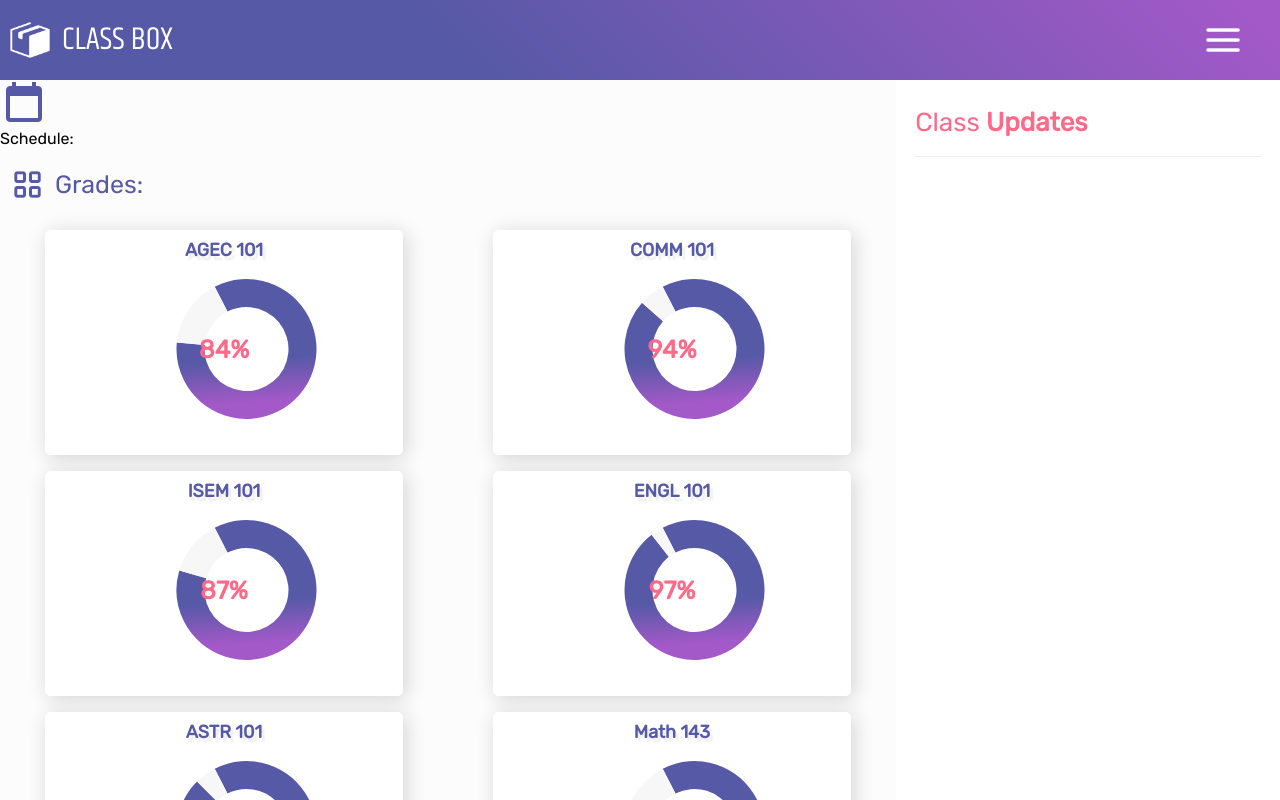
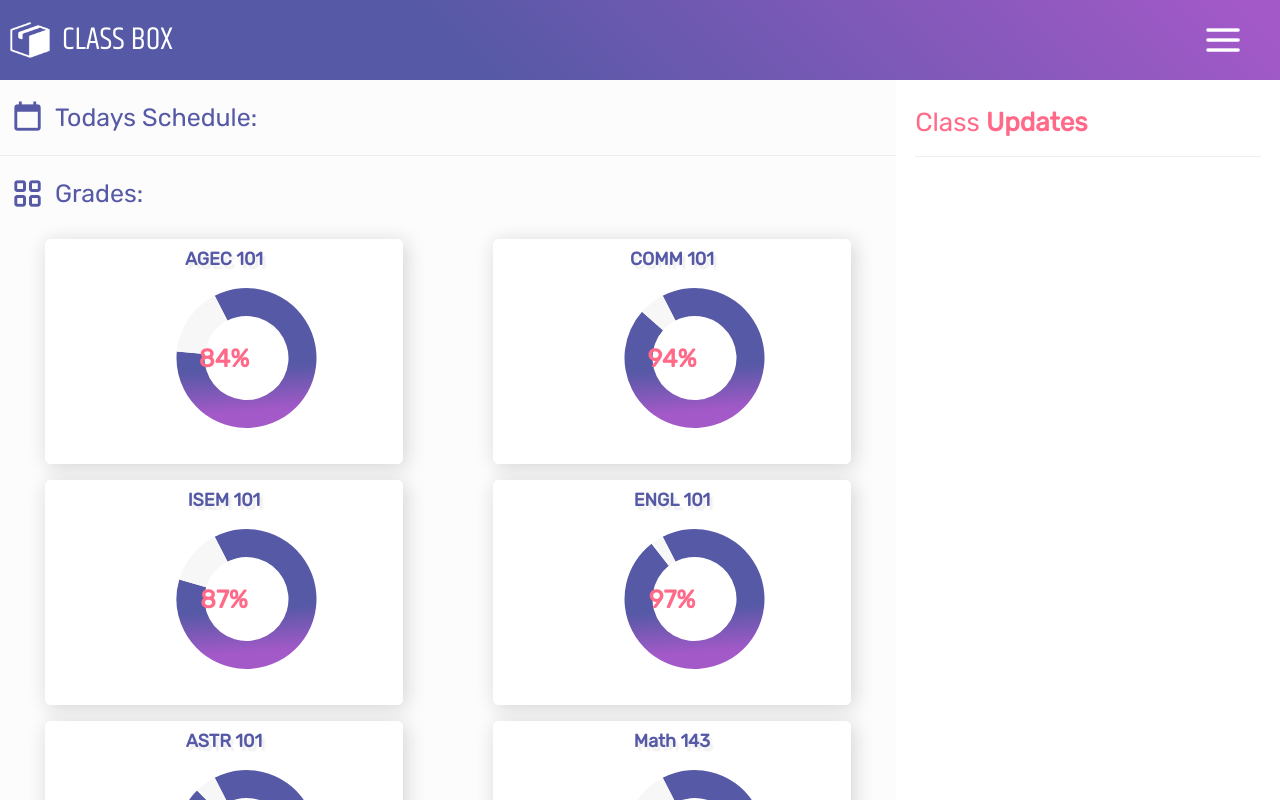
Before and after one commit to box-class/class-box-frontend, a React (Create React App) app: page /student/dashboard in a window 1280 px wide. Built offline with nearby package versions, Linux system fonts and the light colour scheme.

Commit message:
created basic schedule view, replacing this with library later

```diff
--- a/package.json
+++ b/package.json
@@ -3,7 +3,7 @@
   "version": "0.1.0",
   "private": true,
   "dependencies": {
-    "@material-ui/core": "^4.3.0",
+    "@material-ui/core": "^4.4.3",
     "chart.js": "^2.8.0",
     "react": "^16.8.6",
     "react-dom": "^16.8.6",
--- a/src/Student/Dashboard/student-dashboard-main.js
+++ b/src/Student/Dashboard/student-dashboard-main.js
@@ -14,6 +14,7 @@ import {
     DashboardWrap,
     RightSide
  } from '../../Styles/student-dashboard/student-dashboard';
+import { ScheduleArea, ScheduleHeader } from '../../Styles/Shared/schedule';
 import ScheduleMain from '../Schedule/schedule-main';
 import calendar from '../../assetts/calendar.png';
 
@@ -40,16 +41,19 @@ export default class StudentDashboard extends Component {
                 <StudentNav />
                 <DashboardWrap>
                     <LeftSide>
-                        <div>
-                            <img src={calendar} alt='calendar icon' />
-                            <h3>Schedule:</h3>
+                        <ScheduleArea>
+                            <ScheduleHeader>
+                                <img src={calendar} alt='calendar icon' />
+                                <h3>Todays Schedule:</h3>
+                            </ScheduleHeader>
                             <ScheduleMain />
-                        </div>
+                        </ScheduleArea>
 
                         <GradesHeading>
                             <img src={collection} alt="collection" />
                             <h3>Grades:</h3>
                         </GradesHeading>
+                        {/* #TODO: extract to it's own component*/}
                         <ChartArea large={this.state.large}>
 
                             {userData.currentCourses.map(course => {
--- a/src/Student/Schedule/item.js
+++ b/src/Student/Schedule/item.js
@@ -1,12 +1,15 @@
 import React from 'react';
+import { ScheduleItem, ItemWrap } from '../../Styles/Shared/schedule';
 
 const Item = (props) => {
     console.log(props)
     return(
-        <>
-            <div>{props.data.task}</div>
-            <div>{props.data.time}</div>
-        </>
+        <ScheduleItem color={props.color} >
+            <ItemWrap>
+                <div>{props.data.task}</div>
+                <div>{props.data.time}</div>
+            </ItemWrap>
+        </ScheduleItem>
     )
 }
 
--- a/src/Student/Schedule/schedule-items.js
+++ b/src/Student/Schedule/schedule-items.js
@@ -1,15 +1,21 @@
-import React, { useEffect, useState } from 'react';
+import React from 'react';
 import Item from './item';
+import { ScheduleWrap } from '../../Styles/Shared/schedule';
 
 const ScheduleItems = (props) => {
+    console.log(props)
     return(
-        <div>
-            {props.data.map(item => {
+        <ScheduleWrap>
+            {props.data.map((item, index) => {
                 return item.map(i => {
-                    return <Item key={i.id} data={i} />
+                    return <Item
+                            key={i.id}
+                            data={i}
+                            color={index === 0 ? 1 : index % 2 === 0 ? 1 : 0}
+                    />
                 })
             })}
-        </div>
+        </ScheduleWrap>
     )
 }
 
--- a/src/Student/Schedule/schedule-main.js
+++ b/src/Student/Schedule/schedule-main.js
@@ -66,7 +66,7 @@ const ScheduleMain = (props) => {
 
     console.log(schedule)
     return (
-        <div>
+        <div className="scheduleItems">
             <ScheduleItems data={schedule && schedule} />
         </div>
     )
--- /dev/null
+++ b/src/Styles/Shared/schedule.js
@@ -0,0 +1,46 @@
+import styled from "styled-components";
+import { colors, media } from '../Shared/variables';
+
+export const ScheduleArea = styled.div`
+    width: 100%;
+    display: flex;
+    flex-direction: column;
+`
+
+export const ScheduleHeader = styled.div`
+    display: flex;
+    flex-direction: row;
+    margin: 20px 10px;
+
+    h3 {
+        align-self: center;
+        padding-left: 10px;
+        color: ${colors.primary};
+        font-size: 25px;
+    }
+
+    img {
+        width: 35px;
+    }
+`
+
+export const ScheduleWrap = styled.div`
+    width: 100%;
+    display: flex;
+    flex-direction: column;
+    border-bottom: 1px solid #eee;
+`
+
+export const ScheduleItem = styled.div`
+    width: 100%;
+    display: flex;
+    padding: 15px 0;
+    background-color: ${props => props.color === 1 ? "white" : null};
+`
+
+export const ItemWrap = styled.div`
+    width: 87%;
+    margin: 0 auto;
+    display: flex;
+    justify-content: space-between;
+`
--- a/src/data.js
+++ b/src/data.js
@@ -91,7 +91,7 @@ export const userData = {
             {
                 id: 1,
                 task: 'AGEC 101',
-                days: [2],
+                days: [2, 4],
                 repeats: true,
                 time: "8:00AM - 8:50AM",
                 startDate: new Date('09/17/2019'),
@@ -126,6 +126,26 @@ export const userData = {
                 time: "10:00AM - 10:50AM",
                 startDate: new Date('09/16/2019'),
                 endDate: new Date('12/20/2019'),
+                dates: []
+            },
+            {
+                id: 5,
+                task: 'TEST 101',
+                days: [2, 4],
+                repeats: true,
+                time: "10:00AM - 10:50AM",
+                startDate: new Date('09/17/2019'),
+                endDate: new Date('12/17/2019'),
+                dates: []
+            },
+            {
+                id: 6,
+                task: 'TEST 102',
+                days: [2, 4],
+                repeats: true,
+                time: "11:00AM - 11:50AM",
+                startDate: new Date('09/17/2019'),
+                endDate: new Date('12/17/2019'),
                 dates: []
             }
         ]
```
Also changed, not shown: src/index.css (line endings or trailing spaces), 1 other file (tests, documents, lock files or other folders).
